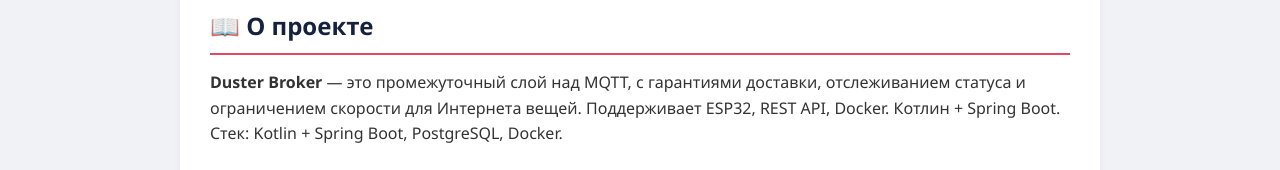
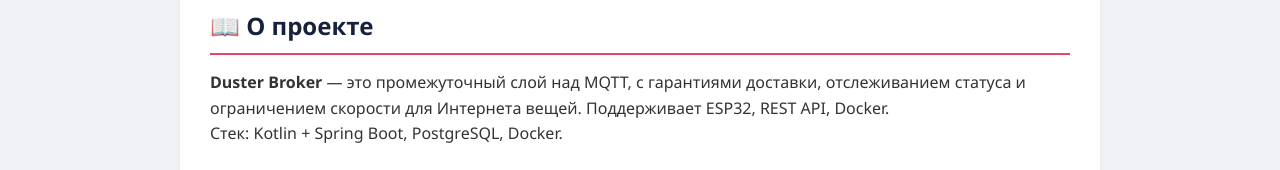
Before and after one commit to swalker2000/duster_broker, a plain HTML site: page docs/ru/index.html in a window 1280 px wide. Shown: the part 327-497 px from the top of the page. Drawn offline with Linux system fonts and the light colour scheme.

Commit message:
bugfix в описании

```diff
--- a/docs/ru/index.html
+++ b/docs/ru/index.html
@@ -26,7 +26,7 @@
 <div class="container">
     <section id="about">
         <h2>📖 О проекте</h2>
-        <p><strong>Duster Broker</strong> — это промежуточный слой над MQTT, с гарантиями доставки, отслеживанием статуса и ограничением скорости для Интернета вещей. Поддерживает ESP32, REST API, Docker. Котлин + Spring Boot.</p>
+        <p><strong>Duster Broker</strong> — это промежуточный слой над MQTT, с гарантиями доставки, отслеживанием статуса и ограничением скорости для Интернета вещей. Поддерживает ESP32, REST API, Docker.</p>
         <p>Стек: Kotlin + Spring Boot, PostgreSQL, Docker.</p>
     </section>
     <section id="features">
```
Also changed, not shown: docs/en/index.html (+1 -1 lines).
